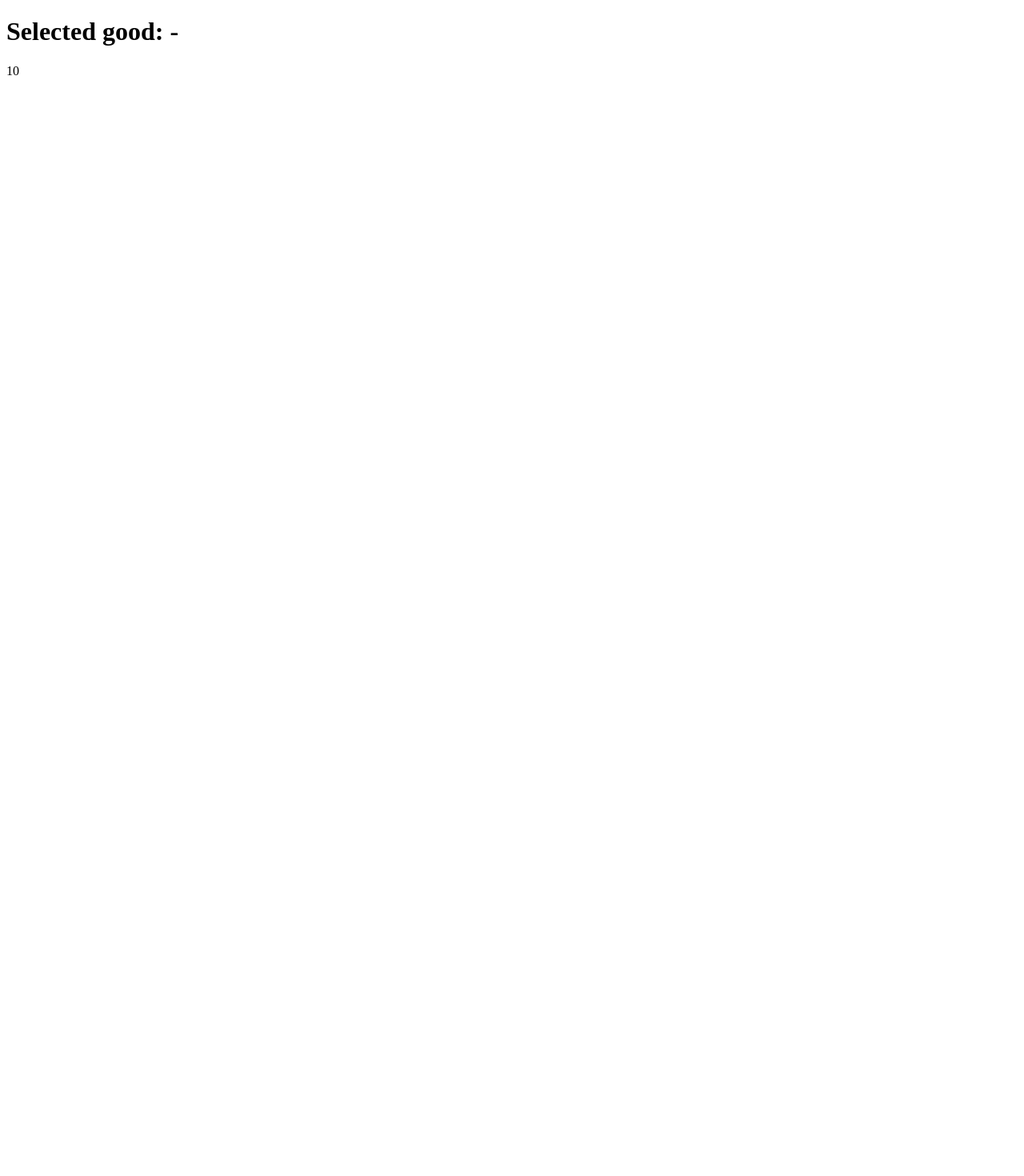
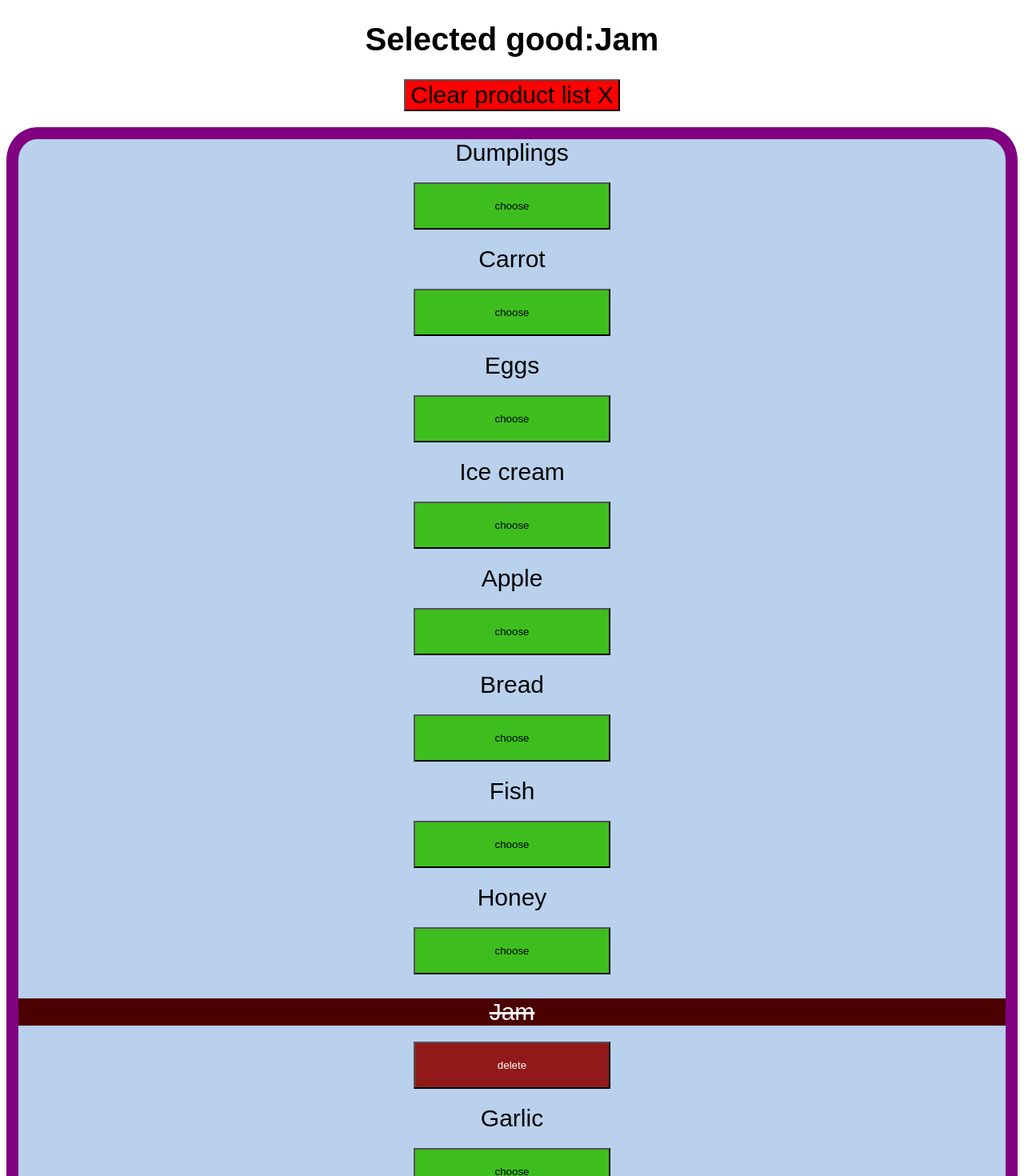
Before and after one commit to mate-academy/react_goods-selector, a React (Create React App) app: page / in a window 1280 px wide. Shown: the top 1470 px of the page at 80% size. Before the commit the page ends 800 px from the top, so only its background shows below. Built offline with nearby package versions, Linux system fonts and the light colour scheme; the HTML template or start-up script is replaced by a standard one.

Commit message:
solution

```diff
--- a/src/App.js
+++ b/src/App.js
@@ -14,11 +14,100 @@ const goodsFromServer = [
   'Garlic',
 ];
 
-const App = () => (
-  <div className="App">
-    <h1>Selected good: -</h1>
-    {goodsFromServer.length}
-  </div>
-);
+class App extends React.Component {
+  state = {
+    selectedGoods: ['Jam'],
+  }
+
+  chooseProduct = (product) => {
+    this.setState(prevState => ({
+      selectedGoods: prevState.selectedGoods.concat(product),
+    }));
+  }
+
+  deleteProduct = (product) => {
+    this.setState(prevState => ({
+      selectedGoods:
+      prevState.selectedGoods.filter(produce => produce !== product),
+    }));
+  }
+
+  clearProductList = () => {
+    this.setState(prevState => ({
+      selectedGoods: prevState.selectedGoods.splice(),
+    }));
+  }
+
+  makeProductList = () => {
+    if (this.state.selectedGoods.length === 0) {
+      return 'No goods selected';
+    }
+
+    return this.state.selectedGoods.join(' , ');
+  }
+
+  render() {
+    return (
+      <React.Fragment>
+        <h1 className="title">
+          Selected good:
+          {this.makeProductList()}
+        </h1>
+        {!!this.state.selectedGoods.length
+          && (
+            <button
+              type="button"
+              className="deleteButton"
+              onClick={() => this.clearProductList()}
+            >
+              Clear product list  X
+            </button>
+          )}
+        <ul className="list">
+          {goodsFromServer.map((product) => {
+            const productList = this.state.selectedGoods.includes(product);
+
+            return (
+              <React.Fragment key={product}>
+                <li className={
+                  productList
+                    ? 'added'
+                    : 'noAdd'
+                  }
+                >
+                  { product }
+                </li>
+                <button
+                  type="button"
+                  className={
+                    productList
+                      ? 'removeButton'
+                      : 'addButton'
+                  }
+                  onClick={
+                    productList
+                      ? () => {
+                        this.deleteProduct(product);
+                      }
+                      : () => {
+                        this.chooseProduct(product);
+                      }
+                  }
+                >
+                  {
+                    productList
+                      ? 'delete'
+                      : 'choose'
+                  }
+                </button>
+              </React.Fragment>
+            );
+          })
+        }
+        </ul>
+      </React.Fragment>
+    );
+  }
+}
 
 export default App;
--- a/src/App.scss
+++ b/src/App.scss
@@ -1 +1,61 @@
-// styles go here
+* {
+  box-sizing: border-box;
+}
+
+html {
+  font-family: Arial, Helvetica, sans-serif;
+  font-size: 20px;
+  font-weight: 500;
+}
+
+.title {
+  text-align: center;
+}
+
+.list {
+  list-style: none;
+  display: flex;
+  flex-direction: column;
+  border: 15px solid purple;
+  border-radius: 3%;
+  padding: 0;
+  background-color: rgb(185, 209, 236);
+}
+
+.noAdd,
+.added {
+  margin-bottom: 20px;
+  text-align: center;
+  font-size: 30px;
+}
+
+.removeButton {
+  background-color: rgb(146, 25, 25);
+  color: white;
+  width: 20%;
+  margin: 0 auto 20px;
+  padding: 20px 0;
+}
+
+.addButton {
+  background-color: rgb(62, 190, 30);
+  width: 20%;
+  margin: 0 auto 20px;
+  padding: 20px 0;
+}
+
+.deleteButton {
+  background-color: red;
+  font-size: 30px;
+  display: block;
+  margin-left: auto;
+  margin-right: auto;
+}
+
+.added {
+  margin-top: 10px;
+  width: 100%;
+  background-color: rgb(75, 0, 0);
+  text-decoration: line-through;
+  color: white;
+}
```
Also changed, not shown: 1 other file (tests, documents, lock files or other folders).
